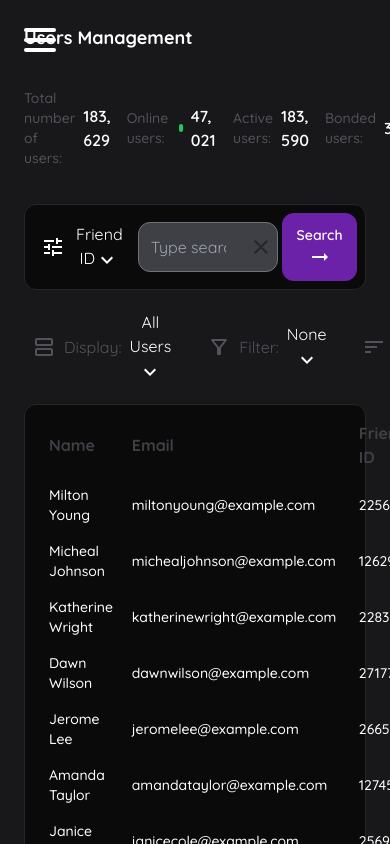
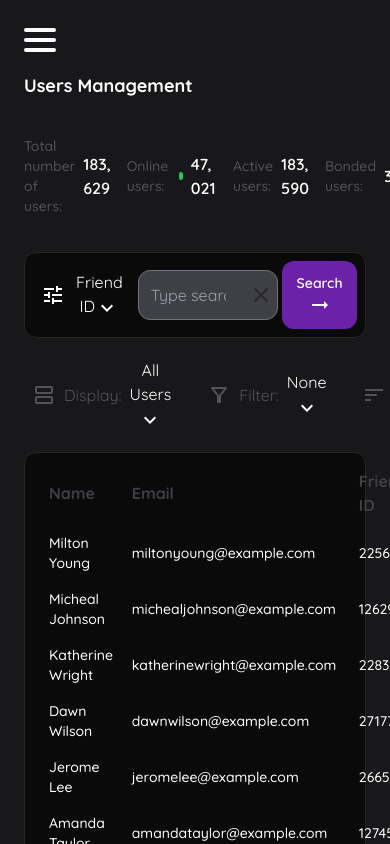
Before and after one commit to swrshho/admin-dashboard, a React (Vite) app: page /users in a window 390 px wide. Shown: the top 844 px of the page. Built offline with nearby package versions, Linux system fonts and the light colour scheme.

Commit message:
fix: nav mobile position

```diff
--- a/src/components/navbar/NavBar.tsx
+++ b/src/components/navbar/NavBar.tsx
@@ -17,11 +17,11 @@ const NavBar = () => {
 	}, [sidebarIsOpen])
 	return (
 		<div className={`relative md:fixed z-10`}>
-			<div className='absolute left-6 top-7 md:hidden z-10'>
+			<div className='fixed left-6 top-7 md:hidden z-10'>
 				<HamburgerBtn onClick={clickHandler} />
 			</div>
 			<div
-				className={`h-screen border-solid border-r min-w-max bg-zinc-900 border-r-neutral-800 flex justify-center items-center absolute md:static transition-all ${
+				className={`h-screen border-solid border-r min-w-max bg-zinc-900 border-r-neutral-800 flex justify-center items-center fixed md:static transition-all ${
 					sidebarIsOpen ? 'left-0' : '-left-60'
 				}`}>
 				<div className='px-2'>
--- a/src/pages/user-management/UserManagement.tsx
+++ b/src/pages/user-management/UserManagement.tsx
@@ -5,7 +5,7 @@ import Table from './components/Table'
 
 const UserManagement = () => {
 	return (
-		<div className='p-6 flex flex-col gap-3'>
+		<div className='p-6 flex flex-col gap-3 mt-12'>
 			<h1 className='text-white font-black text-lg'>Users Management</h1>
 			<UserStats />
 			<SearchPanel />
--- a/src/pages/user-management/components/Table.tsx
+++ b/src/pages/user-management/components/Table.tsx
@@ -4,7 +4,6 @@ import {
 	flexRender,
 	getCoreRowModel,
 	useReactTable,
-	PaginationState,
 	getPaginationRowModel,
 } from '@tanstack/react-table'
 import { usersData } from './tableData'
```
